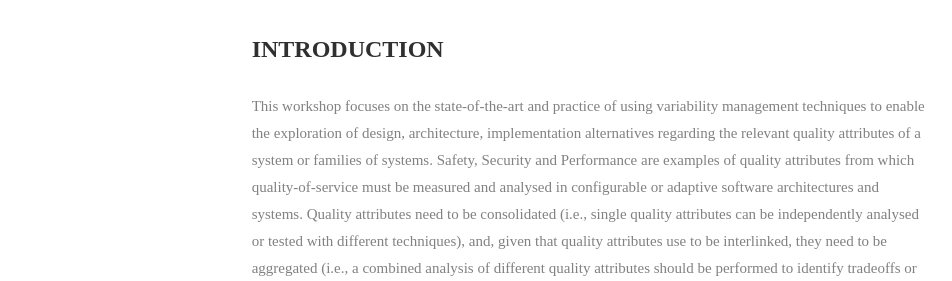
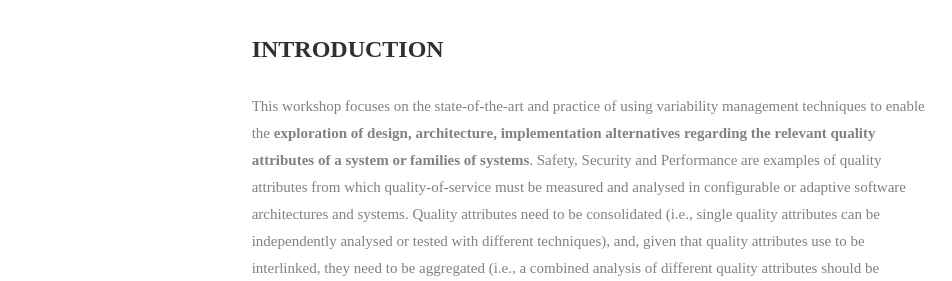
Before and after one commit to Ctrl-Alt-Q/Ctrl-Alt-Q.github.io, a plain HTML site: page 2019/index.html in a window 1280 px wide. Shown: the part 450-731 px from the top of the page, 0-952 px from the left. Drawn offline with nearby package versions, Linux system fonts and the light colour scheme; a web font is replaced by a local one.

Commit message:
sentence in bold

```diff
--- a/2019/index.html
+++ b/2019/index.html
@@ -51,7 +51,7 @@
    <div class="col-sm-2"></div>
     <div class="col-sm-7">
 <h2>Introduction</h2>
-This workshop focuses on the state-of-the-art and practice of using variability management techniques to enable the exploration of design, architecture, implementation alternatives regarding the relevant quality attributes of a system or families of systems. Safety, Security and Performance are examples of quality attributes from which quality-of-service must be measured and analysed in configurable or adaptive software architectures and systems. Quality attributes need to be consolidated (i.e., single quality attributes can be independently analysed or tested with different techniques), and, given that quality attributes use to be interlinked, they need to be aggregated (i.e., a combined analysis of different quality attributes should be performed to identify tradeoffs or to conduct multi-criteria optimization). The latter point complexity is usually aggravated because of the different domains of expertise and life-cycles of the different quality attributes. In this context, interaction points and interference analysis mechanisms should be in place to avoid the late detection of conflicting quality attributes (at design time or at runtime in self-adaptive systems). While the intended focus is on co-engineering safety-, security-, performance- critical systems, any other quality attribute (usability, energy consumption etc.) is welcome.
+This workshop focuses on the state-of-the-art and practice of using variability management techniques to enable the <b>exploration of design, architecture, implementation alternatives regarding the relevant quality attributes of a system or families of systems</b>. Safety, Security and Performance are examples of quality attributes from which quality-of-service must be measured and analysed in configurable or adaptive software architectures and systems. Quality attributes need to be consolidated (i.e., single quality attributes can be independently analysed or tested with different techniques), and, given that quality attributes use to be interlinked, they need to be aggregated (i.e., a combined analysis of different quality attributes should be performed to identify tradeoffs or to conduct multi-criteria optimization). The latter point complexity is usually aggravated because of the different domains of expertise and life-cycles of the different quality attributes. In this context, interaction points and interference analysis mechanisms should be in place to avoid the late detection of conflicting quality attributes (at design time or at runtime in self-adaptive systems). While the intended focus is on co-engineering safety-, security-, performance- critical systems, any other quality attribute (usability, energy consumption etc.) is welcome.
     </div>
 	<div class="col-sm-3">
 Held in conjunction with<br/>
```
